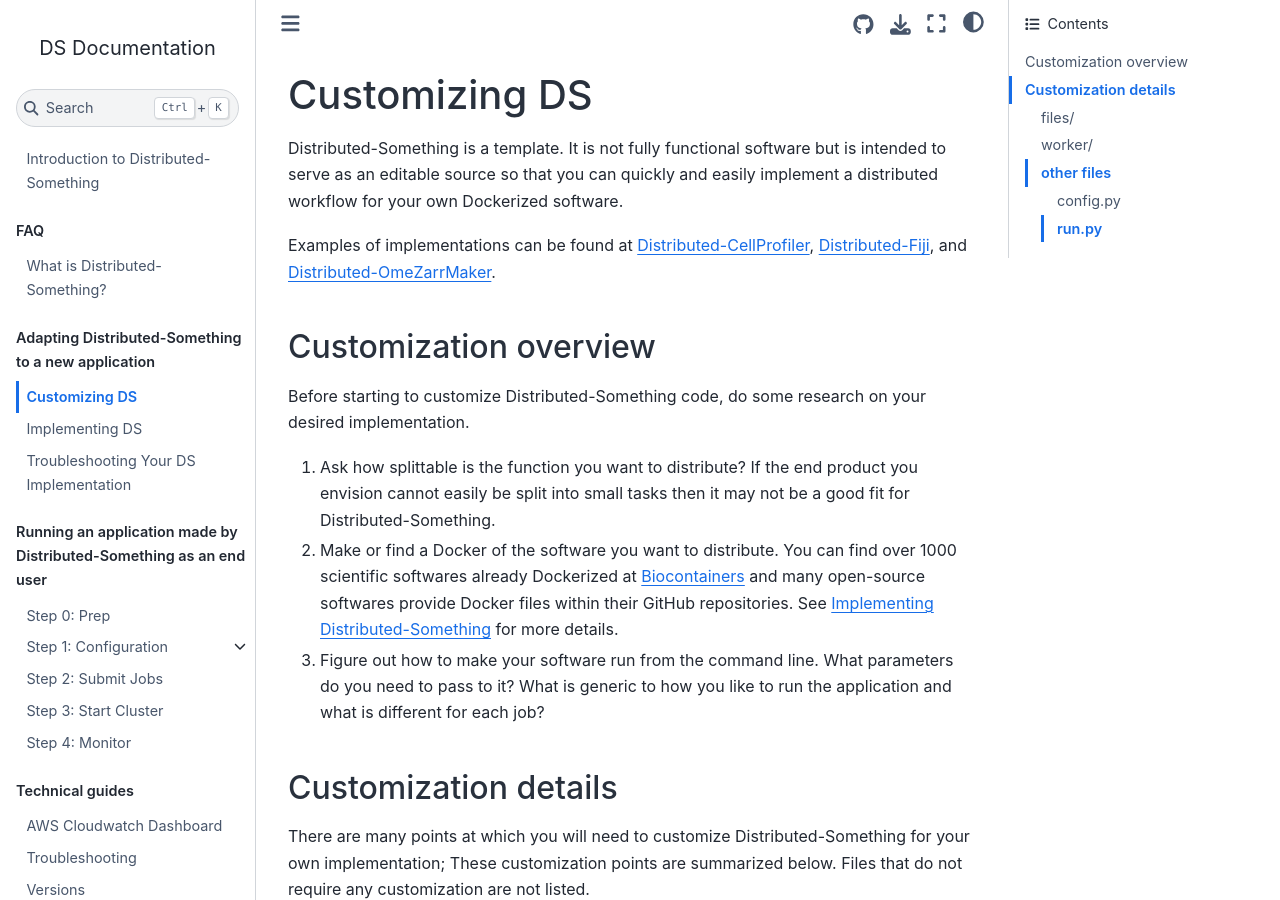
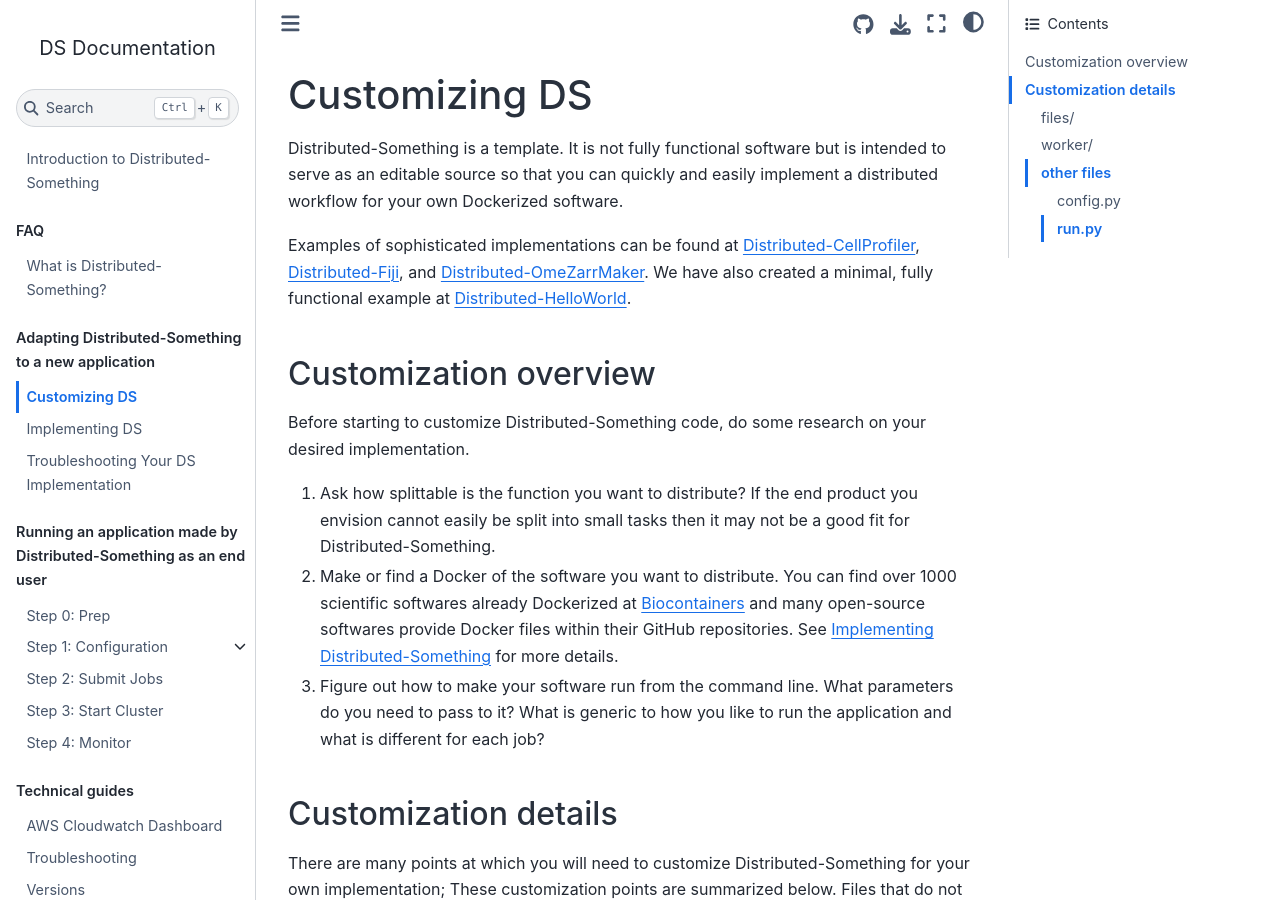
Before and after one commit to DistributedScience/Distributed-Something, a Jupyter Book: the page built from documentation/DS-documentation/customizing_DS.md, in a window 1280 px wide and 900 px high. Built offline with Jupyter Book 1.0.4 settings and Sphinx 7.4.7 and the Sphinx Book theme 1.1.4, drawn with Linux system fonts in a browser that asks for light colours.

Commit message:
mention Distributed-HelloWorld

```diff
--- a/documentation/DS-documentation/customizing_DS.md
+++ b/documentation/DS-documentation/customizing_DS.md
@@ -4,7 +4,8 @@
 Distributed-Something is a template.
 It is not fully functional software but is intended to serve as an editable source so that you can quickly and easily implement a distributed workflow for your own Dockerized software.
 
-Examples of implementations can be found at [Distributed-CellProfiler](http://github.com/cellprofiler/distributed-cellprofiler), [Distributed-Fiji](http://github.com/cellprofiler/distributed-fiji), and [Distributed-OmeZarrMaker](http://github.com/cellprofiler/distributed-omezarrmaker).
+Examples of sophisticated implementations can be found at [Distributed-CellProfiler](http://github.com/DistributedScience/distributed-cellprofiler), [Distributed-Fiji](http://github.com/DistributedScience/distributed-fiji), and [Distributed-OmeZarrMaker](http://github.com/DistributedScience/distributed-omezarrmaker).
+We have also created a minimal, fully functional example at [Distributed-HelloWorld](http://github.com/DistributedScience/distributed-helloworld).
 
 ## Customization overview
 
```
Also changed, not shown: README.md (+2 -1 lines).
